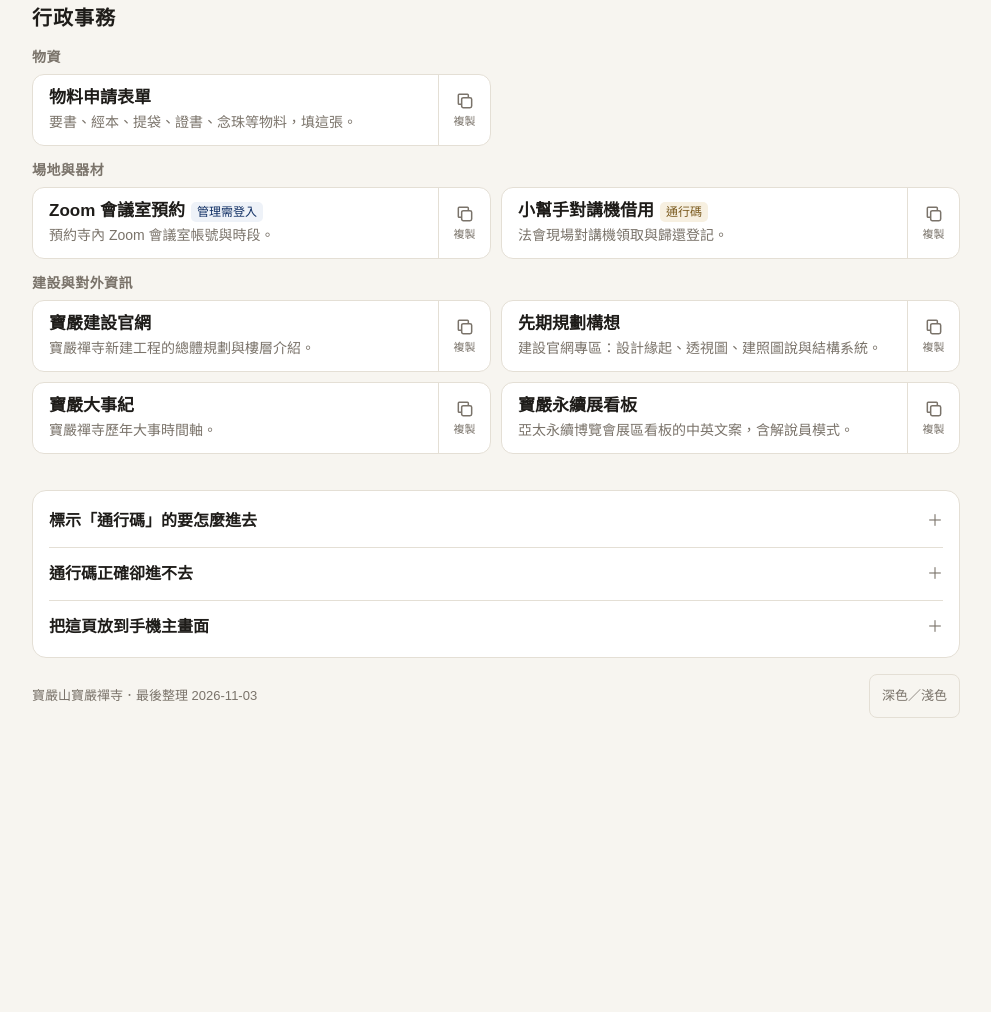
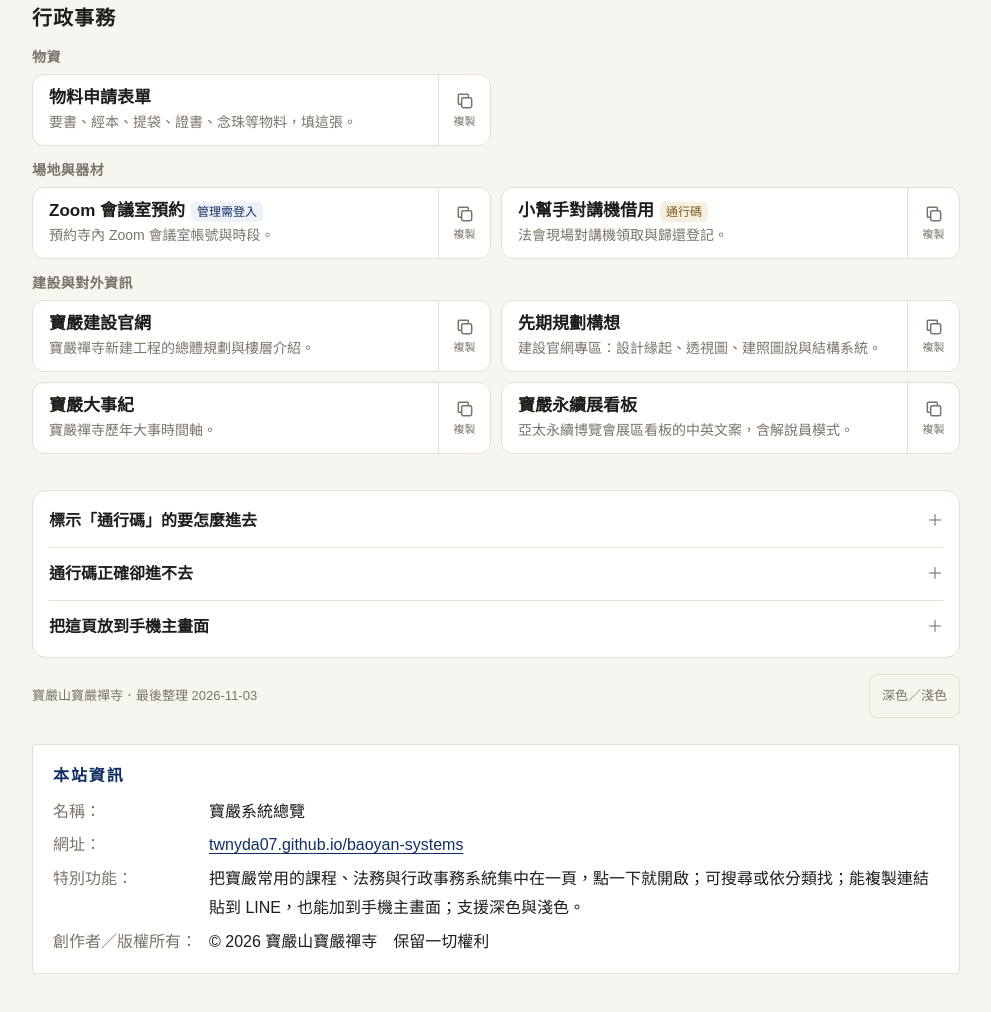
Before and after one commit to twnyda07/baoyan-systems, a plain HTML site: page index.html in a window 1280 px wide. Shown: the part 1659-2671 px from the top of the page, without its empty margins (144-1135 px from the left). Before the commit the page ends 2461 px from the top, so only its background shows below. Drawn offline with Linux system fonts and the light colour scheme.

Commit message:
頁尾加「本站資訊」聲明（名稱／網址／特別功能／版權所有）
Co-Authored-By: Claude Sonnet 5.5 <noreply@anthropic.com>

```diff
--- a/index.html
+++ b/index.html
@@ -121,6 +121,15 @@ footer p{margin:0}
 .toast{position:fixed;left:50%;bottom:calc(var(--navH) + env(safe-area-inset-bottom) + 16px);transform:translateX(-50%);
   background:var(--ink);color:var(--paper);padding:10px 16px;border-radius:10px;font-size:15px;opacity:0;transition:opacity .2s;pointer-events:none;max-width:calc(100% - 32px);z-index:30}
 .toast.on{opacity:1}
+/* 本站資訊（寶嚴禪寺所有開發一律附） */
+.siteinfo{margin:30px auto 0; max-width:none; text-align:left; font-size:16px; line-height:1.85; color:var(--ink);
+  background:var(--card); border:1px solid var(--line); border-radius:4px; padding:16px 20px; margin-top:18px;}
+.siteinfo .si-h{color:var(--blue); font-weight:700; letter-spacing:.12em; margin-bottom:6px;}
+.siteinfo dl{display:grid; grid-template-columns:max-content 1fr; gap:4px 12px; margin:0;}
+.siteinfo dt{color:var(--ink3); white-space:nowrap;}
+.siteinfo dd{margin:0; color:var(--ink); word-break:break-word;}
+.siteinfo a{color:var(--blue); text-decoration:underline; text-underline-offset:3px; display:inline-block; padding:6px 0; margin:-6px 0;}
+@media(max-width:420px){ .siteinfo dl{grid-template-columns:1fr; gap:0;} .siteinfo dd{margin-bottom:6px;} }
 </style>
 </head>
 <body>
@@ -165,6 +174,15 @@ footer p{margin:0}
     <p>寶嚴山寶嚴禪寺．最後整理 2026-11-03</p>
     <button class="theme" id="theme" type="button">深色／淺色</button>
   </footer>
+<section class="siteinfo" aria-label="本站資訊">
+  <div class="si-h">本站資訊</div>
+  <dl>
+    <dt>名稱：</dt><dd>寶嚴系統總覽</dd>
+    <dt>網址：</dt><dd><a href="https://twnyda07.github.io/baoyan-systems/">twnyda07.github.io/baoyan-systems</a></dd>
+    <dt>特別功能：</dt><dd>把寶嚴常用的課程、法務與行政事務系統集中在一頁，點一下就開啟；可搜尋或依分類找；能複製連結貼到 LINE，也能加到手機主畫面；支援深色與淺色。</dd>
+    <dt>創作者／版權所有：</dt><dd>© 2026 寶嚴山寶嚴禪寺　保留一切權利</dd>
+  </dl>
+</section>
 </div>
 <div class="toast" id="toast" role="status" aria-live="polite"></div>
 
```
